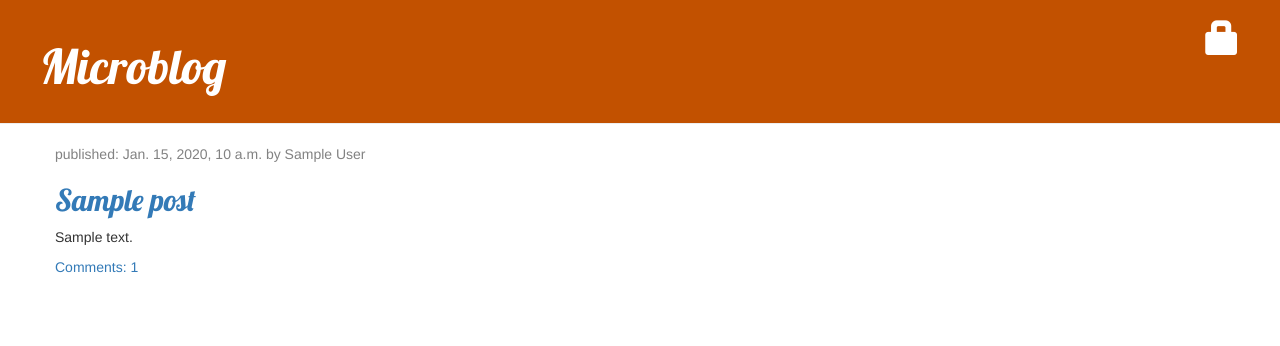
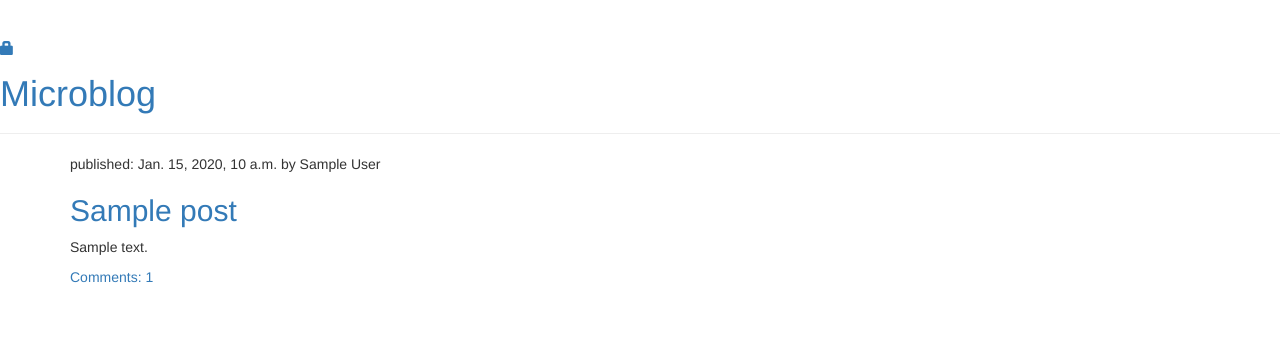
Before and after one commit to CA23/micro-blogging-site, a Django app: template microblog/templates/microblog/post_list.html in a window 1280 px wide. Shown: the top 346 px of the page. Run offline with Django 3.2, Linux system fonts and the light colour scheme; the template is opened without the code that fills it: most values are stand-ins (such as "Sample title", 1, 10 or a date in 2020); some libraries are stand-ins or nearby versions.

Commit message:
minor changes

```diff
--- a/microblog/templates/microblog/base.html
+++ b/microblog/templates/microblog/base.html
@@ -4,7 +4,6 @@
         <title>Microblog</title>
         <link rel="stylesheet" href="//maxcdn.bootstrapcdn.com/bootstrap/3.2.0/css/bootstrap.min.css">
         <link rel="stylesheet" href="//maxcdn.bootstrapcdn.com/bootstrap/3.2.0/css/bootstrap-theme.min.css">
-        <link href='//fonts.googleapis.com/css?family=Lobster&subset=latin,latin-ext' rel='stylesheet' type='text/css'>
         <link rel="stylesheet" href="{% static 'css/microblog.css' %}">
     </head>
     <body>
--- a/static/css/microblog.css
+++ /dev/null
@@ -1,46 +0,0 @@
-.page-header {
-    background-color: #C25100;
-    margin-top: 0;
-    padding: 20px 20px 20px 40px;
-}
-
-.page-header h1, .page-header h1 a, .page-header h1 a:visited, .page-header h1 a:active {
-    color: #ffffff;
-    font-size: 36pt;
-    text-decoration: none;
-}
-
-.content {
-    margin-left: 40px;
-}
-
-h1, h2, h3, h4 {
-    font-family: 'Lobster', cursive;
-}
-
-.date {
-    color: #828282;
-}
-
-.save {
-    float: right;
-}
-
-.post-form textarea, .post-form input {
-    width: 100%;
-}
-
-.top-menu, .top-menu:hover, .top-menu:visited {
-    color: #ffffff;
-    float: right;
-    font-size: 26pt;
-    margin-right: 20px;
-}
-
-.post {
-    margin-bottom: 70px;
-}
-
-.post h1 a, .post h1 a:visited {
-    color: #000000;
-}
```
